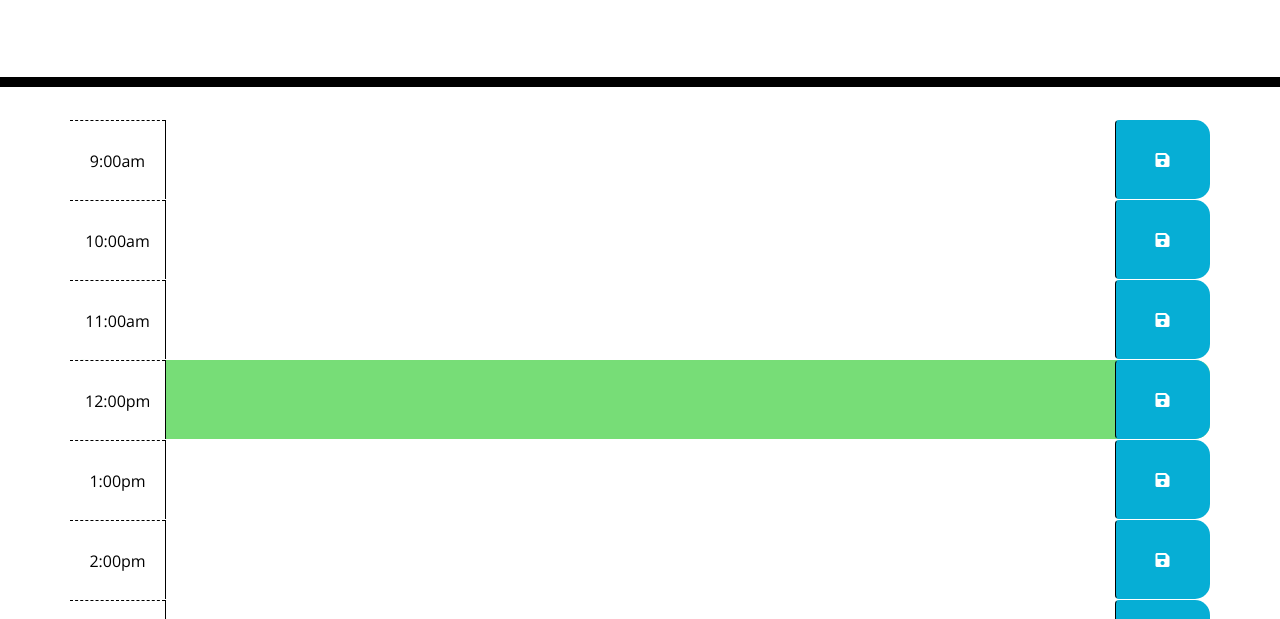
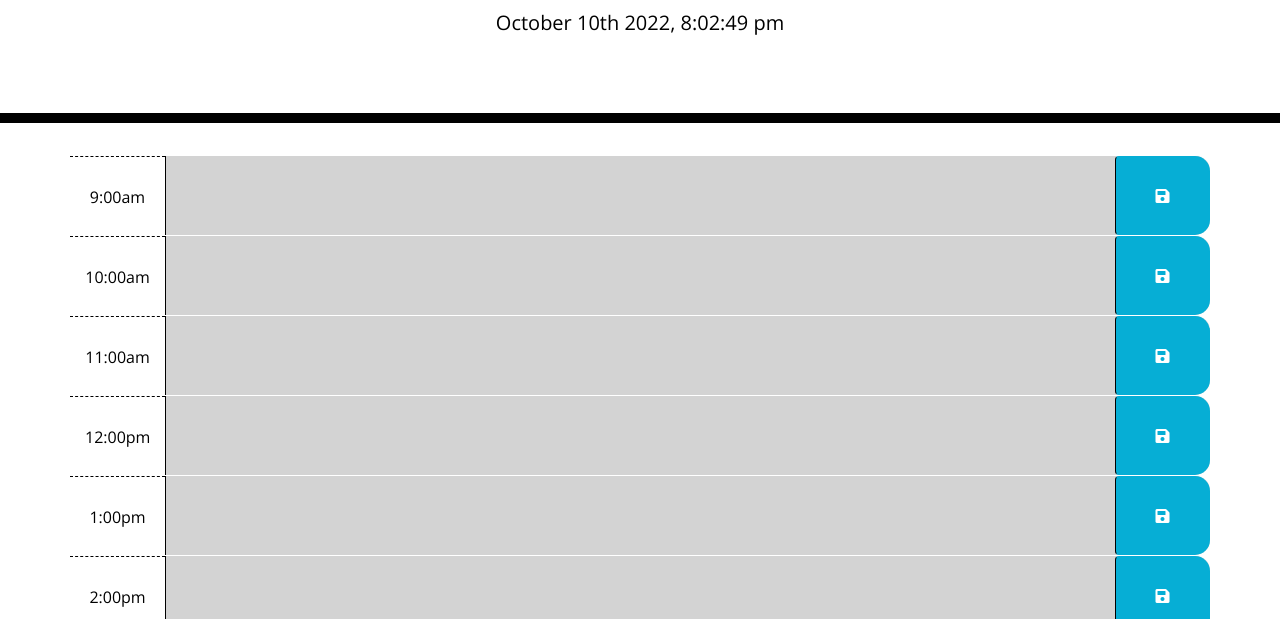
Before and after one commit to StyngerBee/workdayscheduler, a plain HTML site: page index.html in a window 1280 px wide. Shown: the part 181-800 px from the top of the page. Drawn offline with nearby package versions, Linux system fonts and the light colour scheme.

Commit message:
added js file to html

```diff
--- a/index.html
+++ b/index.html
@@ -112,6 +112,7 @@
     </div>
 
     <script src="https://code.jquery.com/jquery-3.4.1.min.js"></script>
+    <script src="scheduler.js"></script>
     <script src="https://cdnjs.cloudflare.com/ajax/libs/moment.js/2.24.0/moment.min.js"></script>
   </body>
 </html>
```
